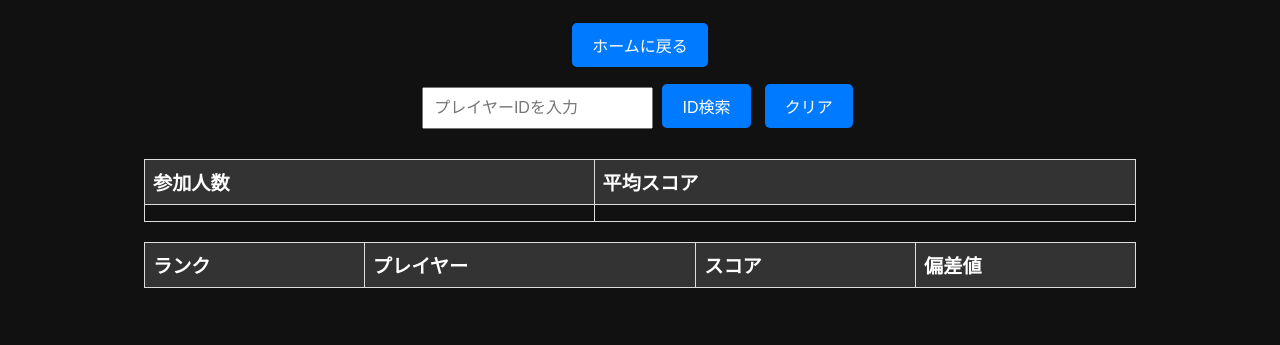
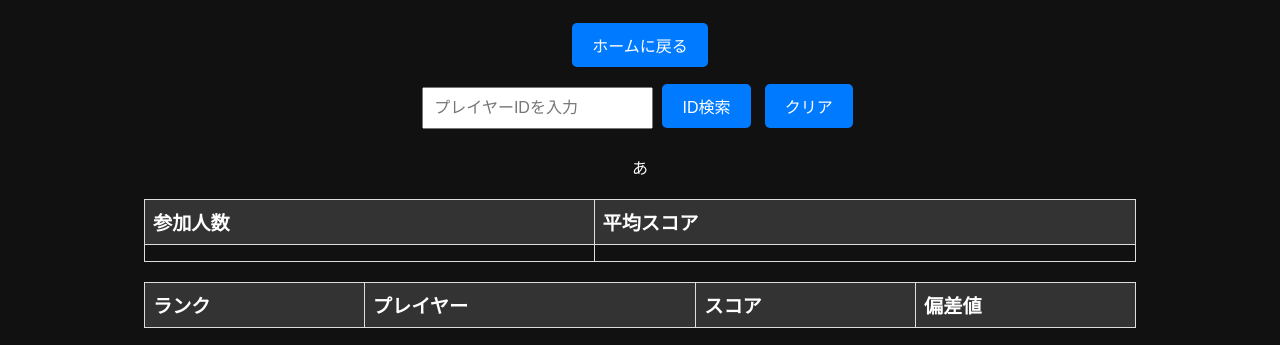
Before and after one commit to 433D/3D-CASINO, a plain HTML site: page ranking.html in a window 1280 px wide. Shown: the part 220-565 px from the top of the page. Drawn offline with nearby package versions, Linux system fonts and the light colour scheme; no server answers.

Commit message:
Update ranking.html

```diff
--- a/ranking.html
+++ b/ranking.html
@@ -139,6 +139,7 @@
         <button onclick="fetchPlayerData()">ID検索</button>
         <button onclick="clearPlayerData()">クリア</button>
     </div>
+    <p id="loading-text">あ</p>
     <div id="playerScore" class="player-score" style="display:none;">
         <h3>あなたのスコア</h3>
         <table>
```
